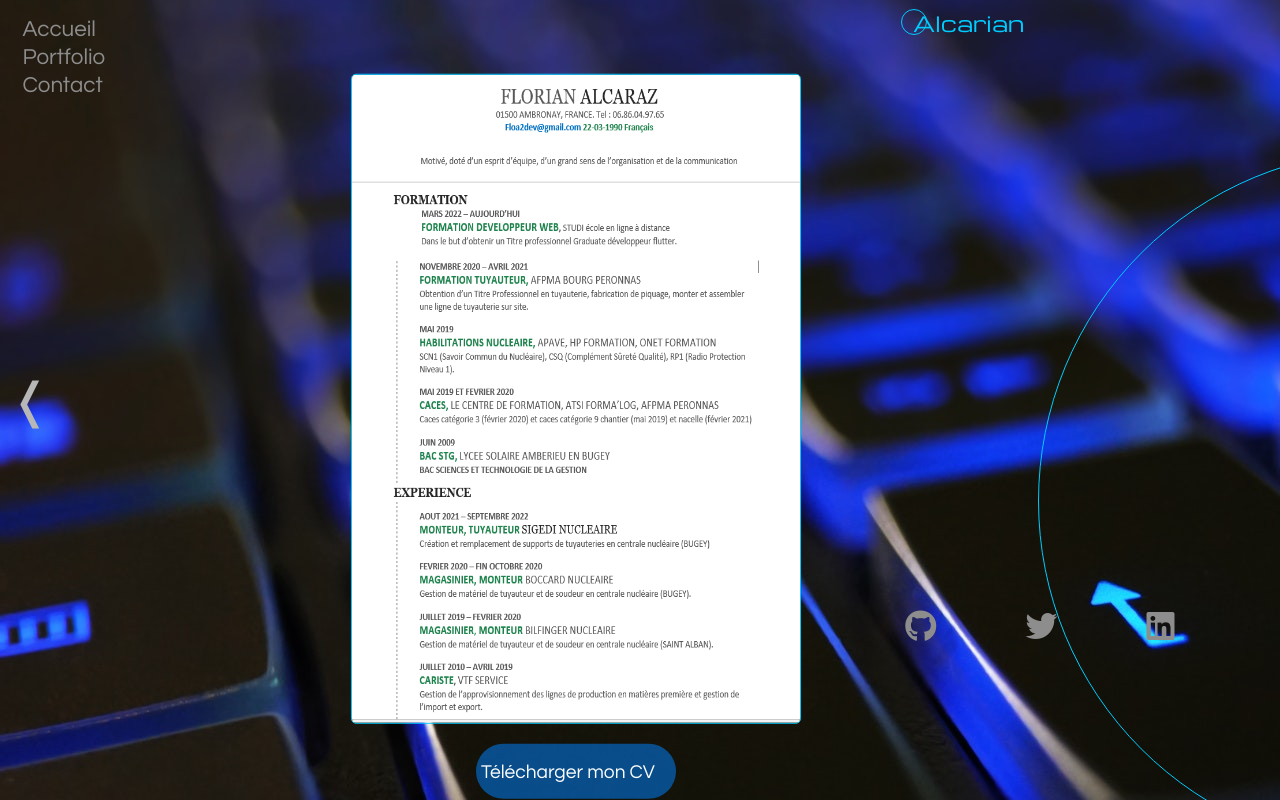
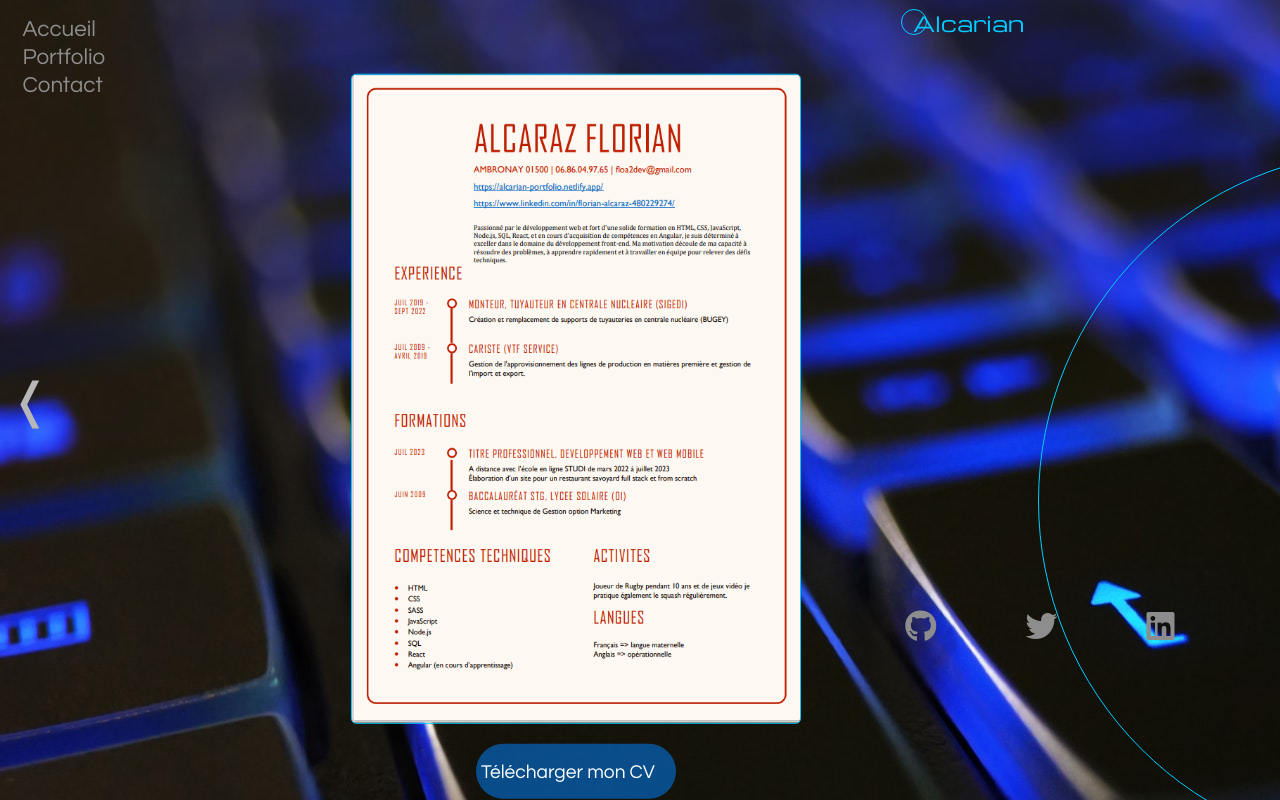
Before and after one commit to Alcarian/portfolio, a React (Create React App) app: page /contact in a window 1280 px wide. Built offline with nearby package versions, Linux system fonts and the light colour scheme.

Commit message:
maj CV20-10-23

```diff
--- a/src/components/DownloadCV.js
+++ b/src/components/DownloadCV.js
@@ -5,9 +5,13 @@ import * as docx from "docx";
 export default function DownloadCV() {
   return (
     <div className="downloadCV">
-      <img src="./img/CV.PNG" alt="" />
+      <img src="./img/CV20-10-23.PNG" alt="" />
 
-      <a href="./CV/monCV.docx" download="monCV.docx" className="hover">
+      <a
+        href="./CV/CV DEV 20-10-23.docx"
+        download="CV DEV 20-10-23.docx"
+        className="hover"
+      >
         <span className="button">Télécharger mon CV</span>
       </a>
     </div>
```
Also changed, not shown: public/img/CV20-10-23.PNG (added), 1 other file (tests, documents, lock files or other folders).
